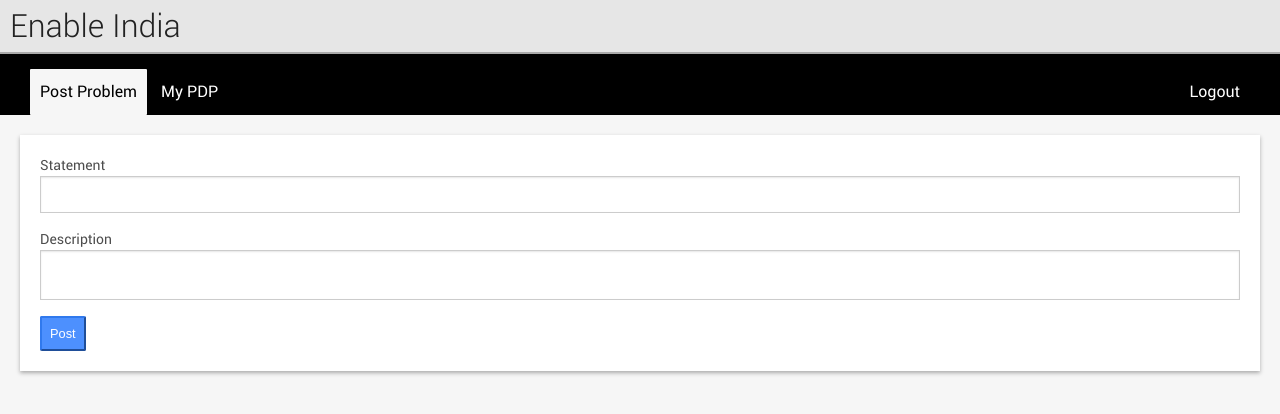
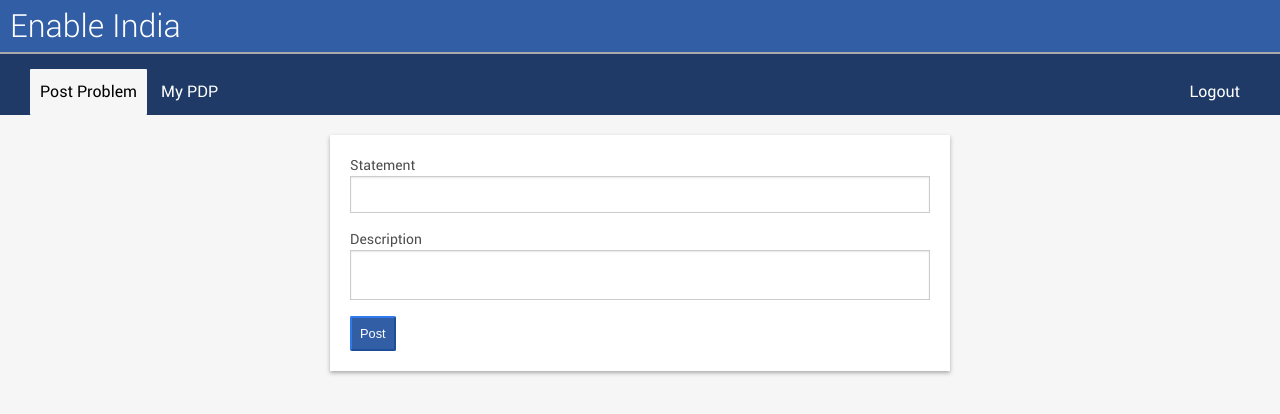
Before and after one commit to vnandan/codeforgoodserver, a CakePHP app: the page made by app/View/Users/dashboard.ctp in a window 1280 px wide. Shown: the top 414 px of the page. Run offline with PHP 8.4 and a stand-in for CakePHP, Linux system fonts and the light colour scheme; the template is opened without the code that fills it, so the values that code supplies are empty; form fields are guessed from the names that the template uses; some libraries are stand-ins or nearby versions.

Commit message:
color scheme

```diff
--- a/app/View/Users/dashboard.ctp
+++ b/app/View/Users/dashboard.ctp
@@ -25,7 +25,7 @@
 	      <div class="row">
 	        <div class="large-12 columns big-padding">
 	          <?php
-	          	echo $this->Form->create('Post');
+	          	echo $this->Form->create('Post', array("class"=>"large-6 small-8 large-offset-3 small-offset-2 login-form"));
 	          	echo $this->Form->input('statement', array('required' => true));
 		        echo $this->Form->input('description', array('type' => 'textarea', 'required' => true));
 		        echo $this->Form->submit('Post');
--- a/app/webroot/css/core.css
+++ b/app/webroot/css/core.css
@@ -27,7 +27,7 @@ form {
 }
 
 form input[type="submit"] {
-	background: #4d90fe;
+	background: #325ea6;
 	border-color: #3079ed;
 	padding: 8px;
 	border-radius: 2px;
@@ -47,7 +47,9 @@ form .date-select {
 }
 
 .header {
-	background: #e6e6e6;
+	/*background: #e6e6e6;*/
+	background: #325ea6;
+	color: #fff;
 	border-bottom: solid 2px #aaa;
 	box-shadow: 0 0 5px #aaa;
 	padding: 10px;
--- a/app/webroot/css/users/dashboard.css
+++ b/app/webroot/css/users/dashboard.css
@@ -16,7 +16,7 @@
 
 .dashboard-tabs {
 	width:100%;
-	background-color:#000;
+	background-color:#1f3a66;
 }
 
 .dashboard-tabs ul {
```
